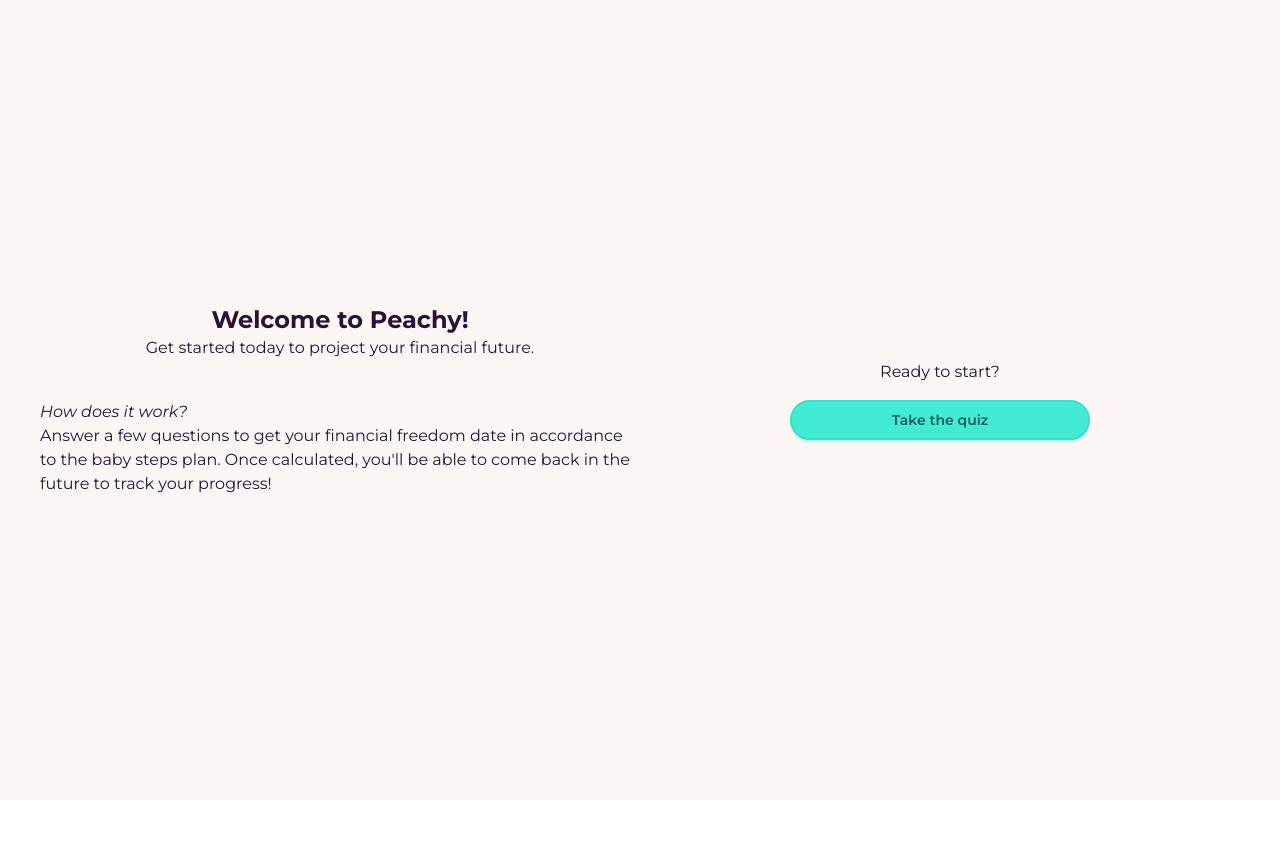
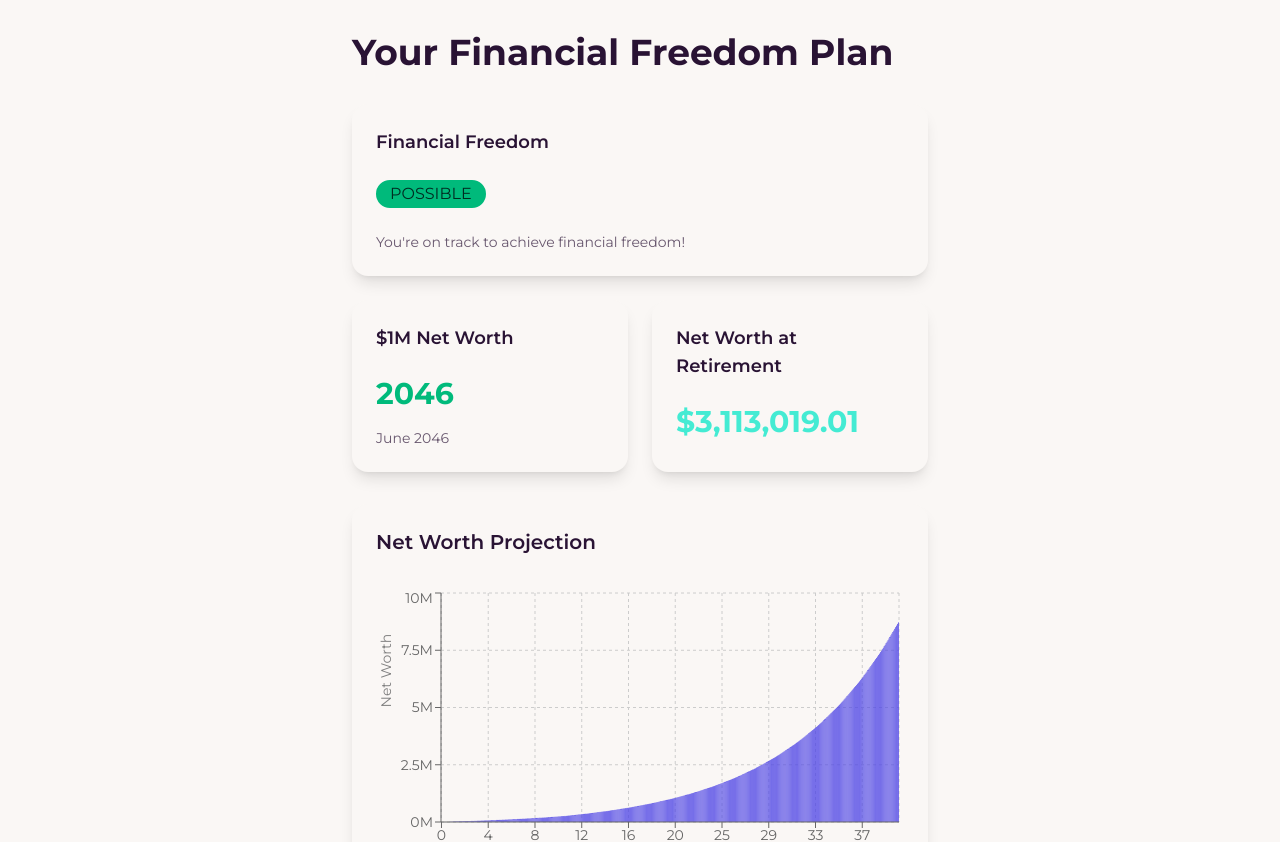
Before and after one commit to s-waldo/peachease-fin-calculator, a React (Vite) app in the folder baby-steps-calculator-frontend/: page / in a window 1280 px wide. Shown: the top 842 px of the page. Before the commit the page ends 800 px from the top, so only its background shows below. Built offline with nearby package versions, Linux system fonts and the light colour scheme.

Commit message:
feat: update Results component to calculate and display net worth at retirement, enhance projections, and improve data handling

```diff
--- a/baby-steps-calculator-frontend/src/App.tsx
+++ b/baby-steps-calculator-frontend/src/App.tsx
@@ -10,7 +10,7 @@ function App() {
 
   const pages = [<Introduction />, <Form />, <Results />]
 
-  return <div className="min-h-dvh w-full">{pages[step]}</div>
+  return <div className="min-h-dvh w-full">{pages[2]}</div>
 }
 
 export default App
--- a/baby-steps-calculator-frontend/src/pages/Results.tsx
+++ b/baby-steps-calculator-frontend/src/pages/Results.tsx
@@ -12,11 +12,12 @@ import { useGlobalStore } from "../utils/state/globalState"
 
 export default function Results() {
   // Dummy data
-  const prevStep = useGlobalStore(state => state.prevStep)
+  const age = useGlobalStore((state) => state.formData.user.age)
+  const prevStep = useGlobalStore((state) => state.prevStep)
+  const results = useGlobalStore((state) => state.results)
   const financialFreedomPossible = true
-  const millionNetWorthDate = "2032-06-15"
-  const projectedRetirement = "2045-03-20"
-
+  const projectedRetirement = (65 - Number(age)) * 12
+  const today = new Date()
   const netWorthProjection = [
     { year: 2024, netWorth: 0.15 },
     { year: 2027, netWorth: 0.35 },
@@ -25,6 +26,15 @@ export default function Results() {
     { year: 2042, netWorth: 2.5 },
     { year: 2045, netWorth: 3.2 },
   ]
+
+  const modifiedResults = results.map((data, index) => ({
+    month: index,
+    netWorth: data.savings + data.retirementAccountBalance,
+  }))
+  const millionNetWorthDate = today.setMonth(
+    today.getMonth() +
+      modifiedResults.find((val) => val.netWorth >= 1000000)?.month,
+  )
 
   const babySteps = [
     {
@@ -127,16 +137,10 @@ export default function Results() {
           {/* Projected Retirement Card */}
           <div className="card bg-base-100 shadow-lg">
             <div className="card-body">
-              <h2 className="card-title text-lg">Projected Retirement</h2>
+              <h2 className="card-title text-lg">Net Worth at Retirement</h2>
               <div className="text-3xl font-bold text-primary mt-4">
-                {new Date(projectedRetirement).getFullYear()}
+                {modifiedResults[projectedRetirement].netWorth.toLocaleString('en-US', {currency: "USD", style: "currency"})}
               </div>
-              <p className="text-sm text-base-content/70 mt-2">
-                {new Date(projectedRetirement).toLocaleDateString("en-US", {
-                  month: "long",
-                  year: "numeric",
-                })}
-              </p>
             </div>
           </div>
         </div>
@@ -146,17 +150,37 @@ export default function Results() {
           <div className="card-body">
             <h2 className="card-title text-xl mb-6">Net Worth Projection</h2>
             <ResponsiveContainer width="100%" height={300}>
-              <BarChart data={netWorthProjection}>
+              <BarChart data={modifiedResults}>
                 <CartesianGrid strokeDasharray="3 3" />
-                <XAxis dataKey="year" />
+                <XAxis
+                  dataKey="month"
+                  height={40}
+                  label={{ value: "Year", position: "insideBottom" }}
+                  tickFormatter={(data) =>
+                    Number(data / 12)
+                      .toFixed()
+                      .toLocaleString()
+                  }
+                  interval={modifiedResults.length > 10 ? Math.floor(modifiedResults.length / 10) : 0}
+                />
                 <YAxis
+                  tickFormatter={(data) =>
+                    Number(data / 1000000).toLocaleString() + "M"
+                  }
                   label={{
-                    value: "Net Worth (Millions)",
+                    value: "Net Worth",
                     angle: -90,
                     position: "insideLeft",
                   }}
                 />
-                <Tooltip formatter={(value) => `$${value}M`} />
+                <Tooltip
+                  formatter={(value) => `$${Number(value).toLocaleString()}`}
+                  labelFormatter={(value) => {
+                    if (value % 12 === 0)
+                      return `${Math.floor(value / 12)} years`
+                    return `${Math.floor(value / 12)} years ${value % 12} months`
+                  }}
+                />
                 <Legend />
                 <Bar
                   dataKey="netWorth"
@@ -228,7 +252,9 @@ export default function Results() {
 
         {/* Action Buttons */}
         <div className="flex gap-4 mt-8 justify-center">
-          <button className="btn btn-primary" onClick={prevStep}>Adjust Plan</button>
+          <button className="btn btn-primary" onClick={prevStep}>
+            Adjust Plan
+          </button>
           <button className="btn btn-ghost">Download Report</button>
         </div>
       </div>
--- a/baby-steps-calculator-frontend/src/utils/calculations.ts
+++ b/baby-steps-calculator-frontend/src/utils/calculations.ts
@@ -12,11 +12,11 @@ export function calculateFinancialFreedom(
   options: FFOptionsT,
 ) {
   // TODO: Create exception calculator for life as is.
-  if (snowball <= 0)
-    return "Error: Financial Freedom not possible if nothing changes."
+  // if (snowball <= 0)
+  //   return "Error: Financial Freedom not possible if nothing changes."
   options.projectedReturnAsInteger = options.projectedReturnAsInteger ?? 10
   options.targetEmergencyFund = options.targetEmergencyFund ?? 20000
-  const netWorthTracker = []
+  const netWorthTracker: FinancialFreedomMonthT[] = []
   const financialTracker = structuredClone(stats)
   // sort debts by balance from smallest to largest
   financialTracker.debts = financialTracker.debts.sort(
@@ -47,7 +47,7 @@ export function calculateFinancialFreedom(
 export function calculateMonthOfFinancialProgress(
   financialTracker: FinancialFreedomTrackerT,
   snowball: number,
-  {targetEmergencyFund, projectedReturnAsInteger}: FFOptionsT,
+  { targetEmergencyFund, projectedReturnAsInteger }: FFOptionsT,
 ): [FinancialFreedomTrackerT, number] {
   // do other monthly bills
   financialTracker.mortgage = payMortgage(financialTracker.mortgage)
@@ -154,7 +154,7 @@ export function calculateEmergencyFundTimeline(
   targetGoal: number,
   startingBalance = 0,
 ) {
-  const tracker = []
+  const tracker: { month: number; savings: number }[] = []
   let month = 0
   let savings = startingBalance
   while (savings < targetGoal) {
@@ -294,7 +294,7 @@ export function getMortgageSchedule(
   loanYears: number,
   payment: number,
 ) {
-  const paymentSchedule = []
+  const paymentSchedule: Record<string, number>[] = []
   const monthlyInterestRate = interestRateAsInteger / 12 / 100
   const totalPayments = loanYears * 12
   let balance = startingBalance
--- a/baby-steps-calculator-frontend/src/utils/state/formState.ts
+++ b/baby-steps-calculator-frontend/src/utils/state/formState.ts
@@ -42,7 +42,7 @@ export interface FormStateStoreT {
   resetForm: () => void
 }
 const initialFormValue: FormData = {
-  user: { age: "", annualIncome: "", savings: "", retirementBalance: "" },
+  user: { age: "35", annualIncome: "", savings: "", retirementBalance: "" },
   mortgage: { balance: "", rate: "", payment: "" },
   debts: [],
   goals: {
--- a/baby-steps-calculator-frontend/src/utils/state/globalState.ts
+++ b/baby-steps-calculator-frontend/src/utils/state/globalState.ts
@@ -1,10 +1,12 @@
 import { create } from "zustand"
 import { progressStateStore, type ProgressSliceT } from "./progressState"
 import { formStateStore, type FormStateStoreT } from "./formState"
+import { resultStateStore, type ResultStateStoreT } from "./resultState"
 
-export const useGlobalStore = create<ProgressSliceT & FormStateStoreT>()(
+export const useGlobalStore = create<ProgressSliceT & FormStateStoreT & ResultStateStoreT>()(
   (...a) => ({
     ...progressStateStore(...a),
     ...formStateStore(...a),
+    ...resultStateStore(...a)
   }),
 )
--- /dev/null
+++ b/baby-steps-calculator-frontend/src/utils/state/resultState.ts
@@ -0,0 +1,38 @@
+import type { StateCreator } from "zustand"
+import { calculateFinancialFreedom, mockData } from "../calculations"
+
+export interface ResultsT {
+  savings: number
+  debts: {
+    name: string
+    balance: number
+    minimumPayment: number
+    interestRateAsInteger: number
+  }[]
+  mortgage: {
+    balance: number
+    rate: number
+    payment: number
+  }
+  retirementAccountBalance: number
+}
+
+export interface ResultStateStoreT {
+  results: ResultsT[]
+  setResults: (results: ResultsT[]) => void
+  resetResults: () => void
+}
+
+export const resultStateStore: StateCreator<
+  ResultStateStoreT,
+  [],
+  [],
+  ResultStateStoreT
+> = (set) => ({
+  results: calculateFinancialFreedom(mockData, 2000, 25 * 12, {
+    projectedReturnAsInteger: 10,
+    targetEmergencyFund: 25000,
+  }),
+  setResults: (results) => set({ results }),
+  resetResults: () => set({ results: [] }),
+})
```
